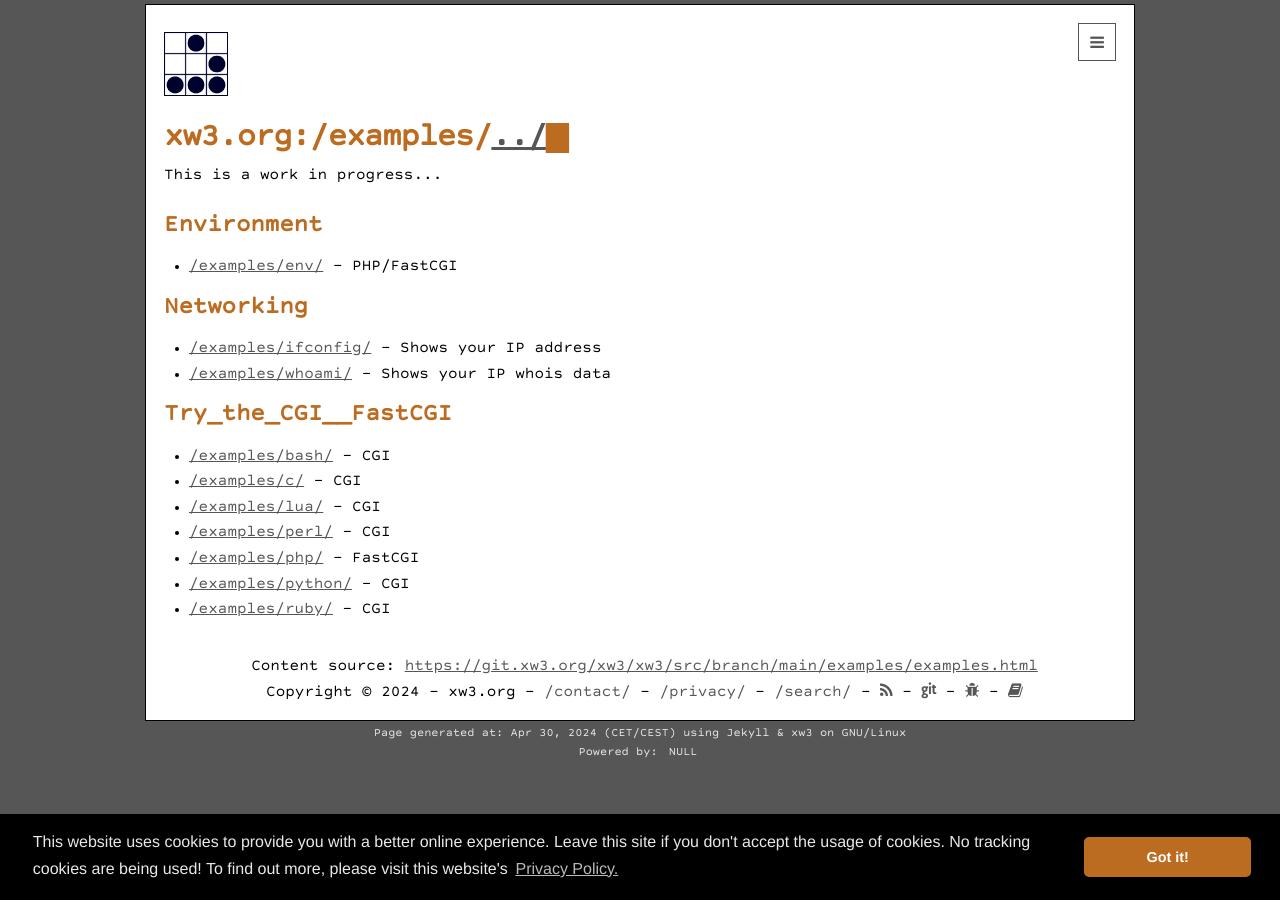
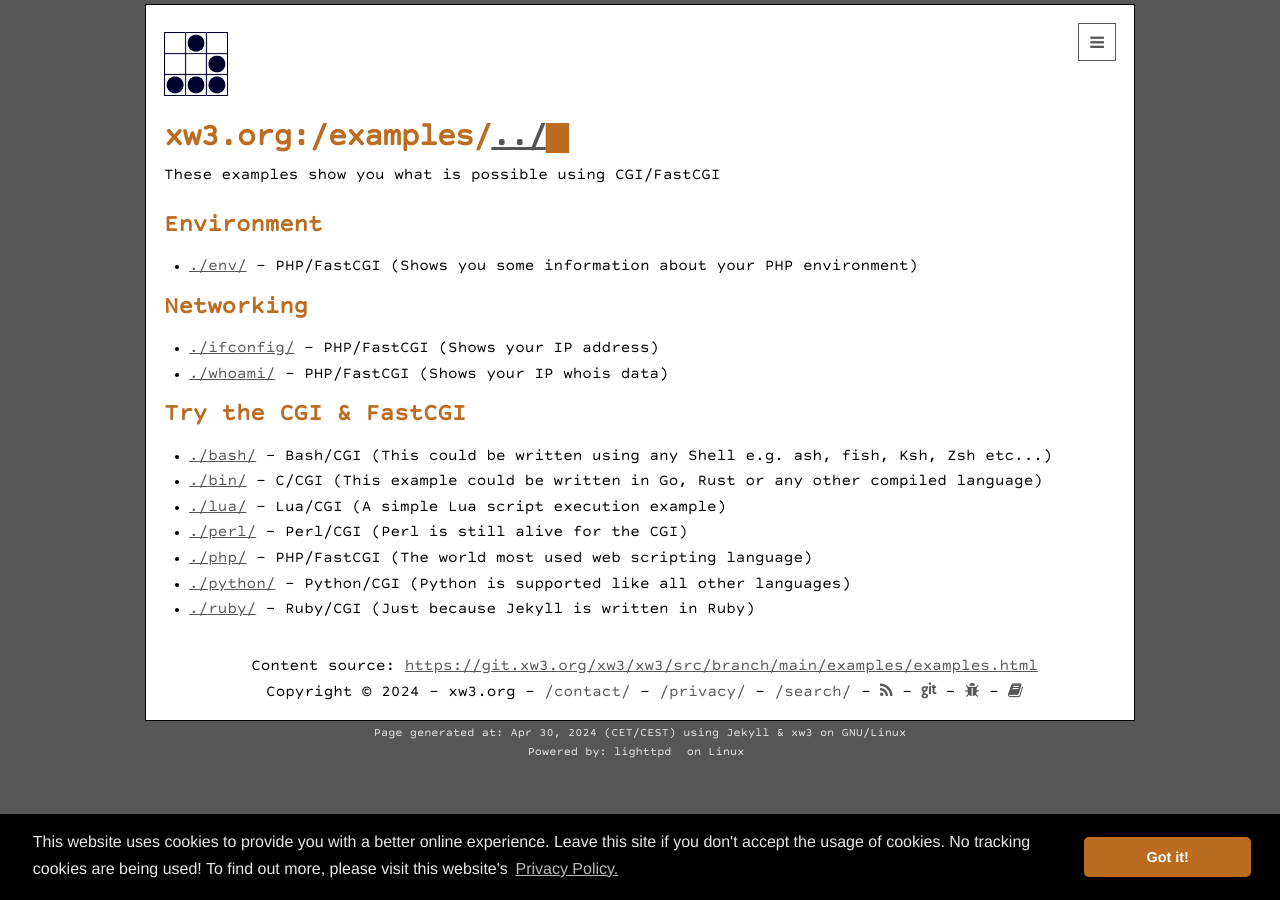
Before and after one commit to hanez/xw3, a Jekyll site: the page built from examples/examples.html, in a window 1280 px wide. Built offline with Jekyll 4.4.1, drawn with Linux system fonts in a browser that asks for light colours; comment, search, counter and statistics services are not loaded.

Commit message:
Some refactoring and cleanups.

```diff
--- a/_layouts/default.html
+++ b/_layouts/default.html
@@ -20,12 +20,13 @@ layout:
   </div>
   <p style="text-align: center; color: #e8e8e8; font-size: 12px;">
   Page generated at: {{ site.time | date: "%b %-d, %Y" }} ({{ site.timezone }}) using Jekyll & xw3 on {{ site.os }}<br>
-  Powered by: <span id="uname">NULL</span>
+  Powered by: lighttpd <span id="lighttpd"></span> on Linux <span id="linux"></span>
   </p>
 
   <script>
   $(document).ready(function(){
-    $("#uname").load("/cgi/uname/");
+    $("#lighttpd").load("/cgi/lighttpd/");
+    $("#linux").load("/cgi/linux/");
   });
   </script>
 
--- a/about/about.html
+++ b/about/about.html
@@ -47,10 +47,12 @@ tags:
 <ul>
   <li><a href="https://www.gnu.org/software/bash/">Bash</a> - The <a href="https://www.gnu.org/">GNU Project</a>'s shell</li>
   <li><a href="https://quoteunquoteapps.com/courierprime/">Courier Prime</a> - It's Courier, just better. The Font used overall in this project</li>
+  <li><a href="https://gcc.gnu.org/">GCC</a> - The GNU Compiler Collection</li>
   <li><a href="https://git-scm.com/">Git</a> - A free and open source distributed version control system</li>
   <li><a href="https://isso-comments.de/">Isso</a> - A commenting server similar to Disqus</li>
   <li><a href="https://jekyllrb.com/">Jekyll</a> - A simple, blog-aware, static site generator</li>
   <li><a href="https://jquery.com/">jQuery</a> - A fast, small, and feature-rich JavaScript library</li>
+  <li><a href="https://www.lighttpd.net/">lighttpd</a> - A secure, fast, compliant, and very flexible web server</li>
   <li><a href="https://www.lua.org/">Lua</a> - A powerful, efficient, lightweight, embeddable scripting language</li>
   <li><a href="https://www.gnu.org/software/make/">Make</a> - A tool which controls the generation of executables and a lot more for automation</li>
   <li><a href="https://github.com/tdewolff/minify">Minify</a> - A minifier package which provides HTML5, CSS3, JS, JSON, SVG and XML minifiers</li>
--- a/contact/contact.html
+++ b/contact/contact.html
@@ -6,7 +6,7 @@ noDate: true
 noPermalink: true
 noComments: true
 title: /contact/
-subtitle: A contact form inside a static Jekyll site... ;)
+subtitle: A contact form inside a static site using PHP/FastCGI
 permalink: /contact/
 tags:
 - contact
--- a/examples/examples.html
+++ b/examples/examples.html
@@ -5,44 +5,52 @@ noToc: true
 noDate: true
 noComments: true
 title: /examples/
-subtitle: This is a work in progress...
+subtitle: These examples show you what is possible using CGI/FastCGI
 permalink: /examples/
 tags:
 - bin
+- c
+- c++
+- go
+- gcc
+- rust
 - ifconfig
 - ip
 - whois
 - networking
 - cgi
+- fastcgi
 - environment
 - env
+- bash
+- lua
+- perl
+- php
+- python
+- ruby
 ---
 
 <h2>Environment</h2>
 
 <ul>
-  <li><a href="/examples/env/">/examples/env/</a> - PHP/FastCGI</li>
+  <li><a href="./env/">./env/</a> - PHP/FastCGI (Shows you some information about your PHP environment)</li>
 </ul>
 
 <h2>Networking</h2>
 
 <ul>
-  <li><a href="/examples/ifconfig/">/examples/ifconfig/</a> - Shows your IP address</li>
-  <li><a href="/examples/whoami/">/examples/whoami/</a> - Shows your IP whois data</li>
+  <li><a href="./ifconfig/">./ifconfig/</a> - PHP/FastCGI (Shows your IP address)</li>
+  <li><a href="./whoami/">./whoami/</a> - PHP/FastCGI (Shows your IP whois data)</li>
 </ul>
 
-<h2>Try_the_CGI__FastCGI</h2>
+<h2>Try the CGI &amp; FastCGI</h2>
 
 <ul>
-
+  <li><a href="./bash/">./bash/</a> - Bash/CGI (This could be written using any Shell e.g. ash, fish, Ksh, Zsh etc...)</li>
+  <li><a href="./bin/">./bin/</a> - C/CGI (This example could be written in Go, Rust or any other compiled language)</li>
+  <li><a href="./lua/">./lua/</a> - Lua/CGI (A simple Lua script execution example)</li>
+  <li><a href="./perl/">./perl/</a> - Perl/CGI (Perl is still alive for the CGI)</li>
+  <li><a href="./php/">./php/</a> - PHP/FastCGI (The world most used web scripting language)</li>
+  <li><a href="./python/">./python/</a> - Python/CGI (Python is supported like all other languages)</li>
+  <li><a href="./ruby/">./ruby/</a> - Ruby/CGI (Just because Jekyll is written in Ruby)</li>
 </ul>
-
-<ul>
-  <li><a href="/examples/bash/">/examples/bash/</a> - CGI</li>
-  <li><a href="/examples/c/">/examples/c/</a> - CGI</li>
-  <li><a href="/examples/lua/">/examples/lua/</a> - CGI</li>
-  <li><a href="/examples/perl/">/examples/perl/</a> - CGI</li>
-  <li><a href="/examples/php/">/examples/php/</a> - FastCGI</li>
-  <li><a href="/examples/python/">/examples/python/</a> - CGI</li>
-  <li><a href="/examples/ruby/">/examples/ruby/</a> - CGI</li>
-</ul>
```
Also changed, not shown: examples/bin/bin.html (renamed from examples/c/c.html, +4 -4 lines).
